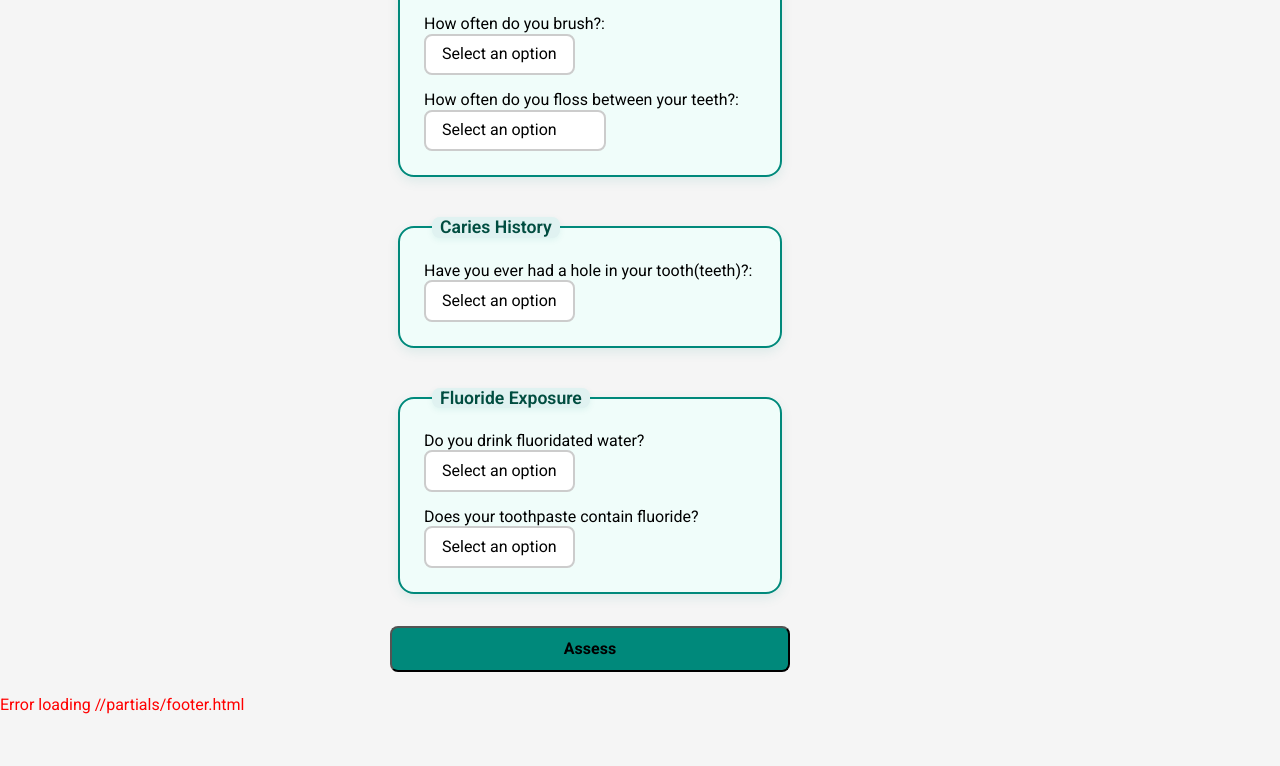
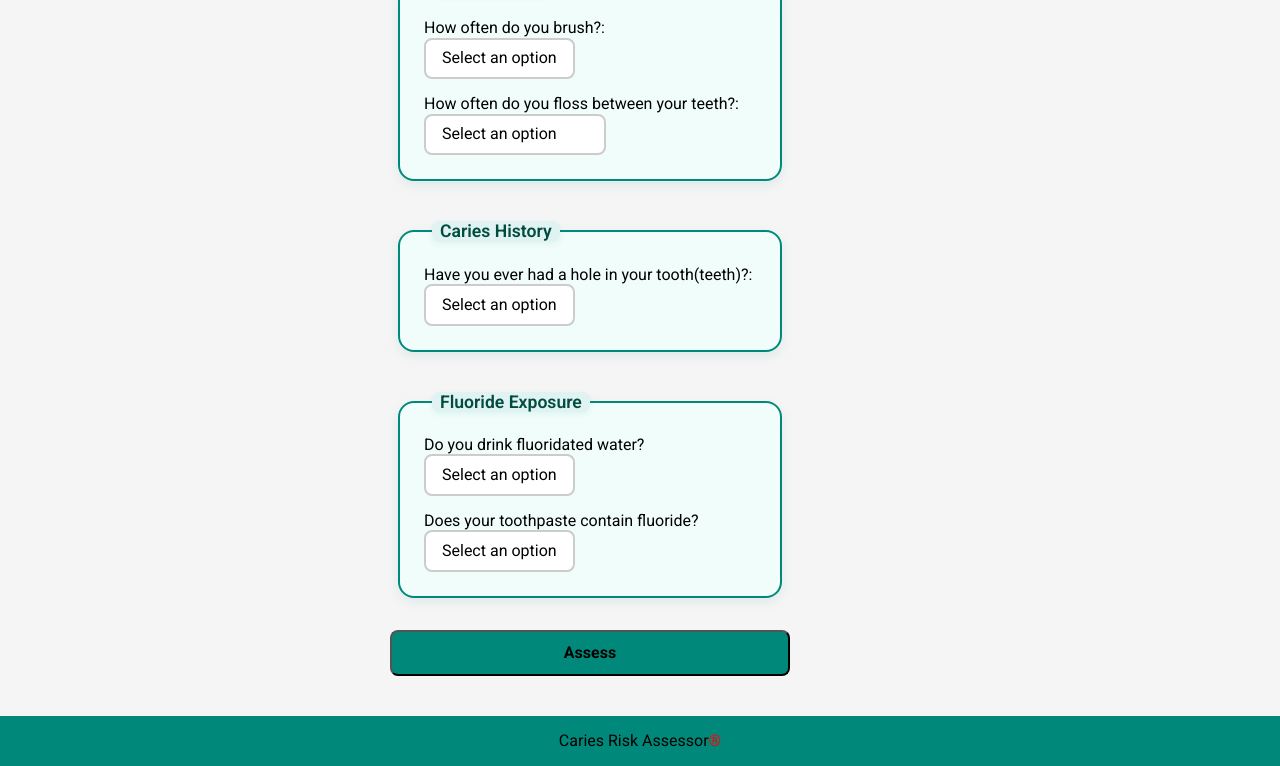
Before and after one commit to EM-OBI/riskassessor, a website: page pages/assessrisk.html in a window 1280 px wide. Shown: the part 464-1230 px from the top of the page. Before the commit the page ends 1194 px from the top, so only its background shows below. Drawn offline with Linux system fonts and the light colour scheme; no server answers.

Commit message:
fix links

```diff
--- a/pages/assessrisk.html
+++ b/pages/assessrisk.html
@@ -11,7 +11,7 @@
     <link rel="preconnect" href="https://fonts.googleapis.com">
     <link rel="preconnect" href="https://fonts.gstatic.com" crossorigin>
     <link href="https://fonts.googleapis.com/css2?family=Poppins:ital,wght@0,100;0,200;0,300;0,400;0,500;0,600;0,700;0,800;0,900;1,100;1,200;1,300;1,400;1,500;1,600;1,700;1,800;1,900&family=Roboto:ital,wght@0,100..900;1,100..900&display=swap" rel="stylesheet">
-    <base href="/riskassessor/">
+    <base href="../../">
     <script src="../scripts/process-risk.js" type="module"></script>
 </head>
 <body>
--- a/utilities/headerfooter.mjs
+++ b/utilities/headerfooter.mjs
@@ -1,14 +1,5 @@
-// Collect base path dynamically based on current pathname (works locally and on GitHub Pages)
-const path = window.location.pathname.split("/");
-const repoIndex = path.indexOf("riskassessor");
-const basePath = "/" + path.slice(1, repoIndex + 1).join("/") + "/";
+// You no longer need basePath — the <base href="..."> in your HTML handles it!
 
-// Set <base href="..."> dynamically for consistent relative links
-const baseTag = document.createElement("base");
-baseTag.href = basePath;
-document.head.appendChild(baseTag);
-
-// Function to load a partial (header or footer) into a container by ID
 export async function loadPartial(id, partialPath) {
   const container = document.getElementById(id);
   if (!container) return;
@@ -24,10 +15,9 @@ export async function loadPartial(id, partialPath) {
   }
 }
 
-// Main function to initialize header and footer
 export function initializeHeaderFooter() {
   document.addEventListener("DOMContentLoaded", () => {
-    loadPartial("main-header", `${basePath}partials/header.html`);
-    loadPartial("main-footer", `${basePath}partials/footer.html`);
+    loadPartial("main-header", "partials/header.html");
+    loadPartial("main-footer", "partials/footer.html");
   });
 }
```
Also changed, not shown: pages/recommendations.html (+1 -1 lines), pages/seeprevalence.html (+1 -1 lines), pages/track-hygeine.html (+1 -1 lines).
